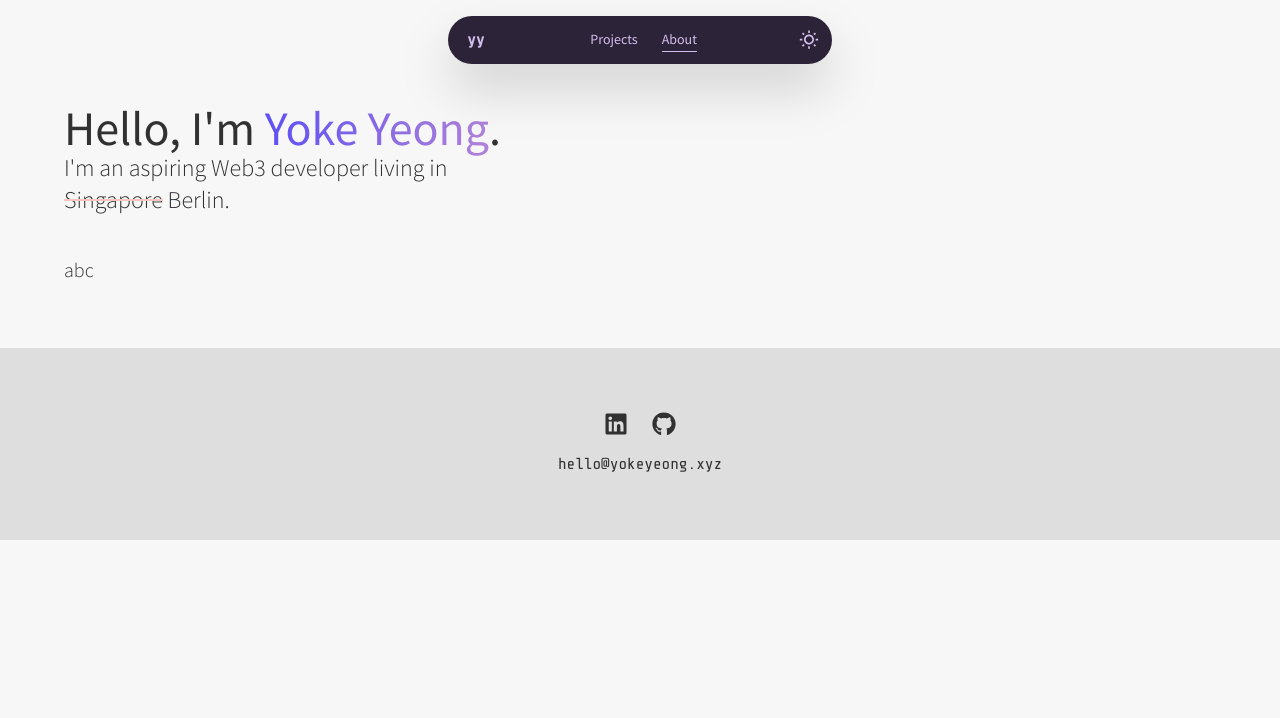
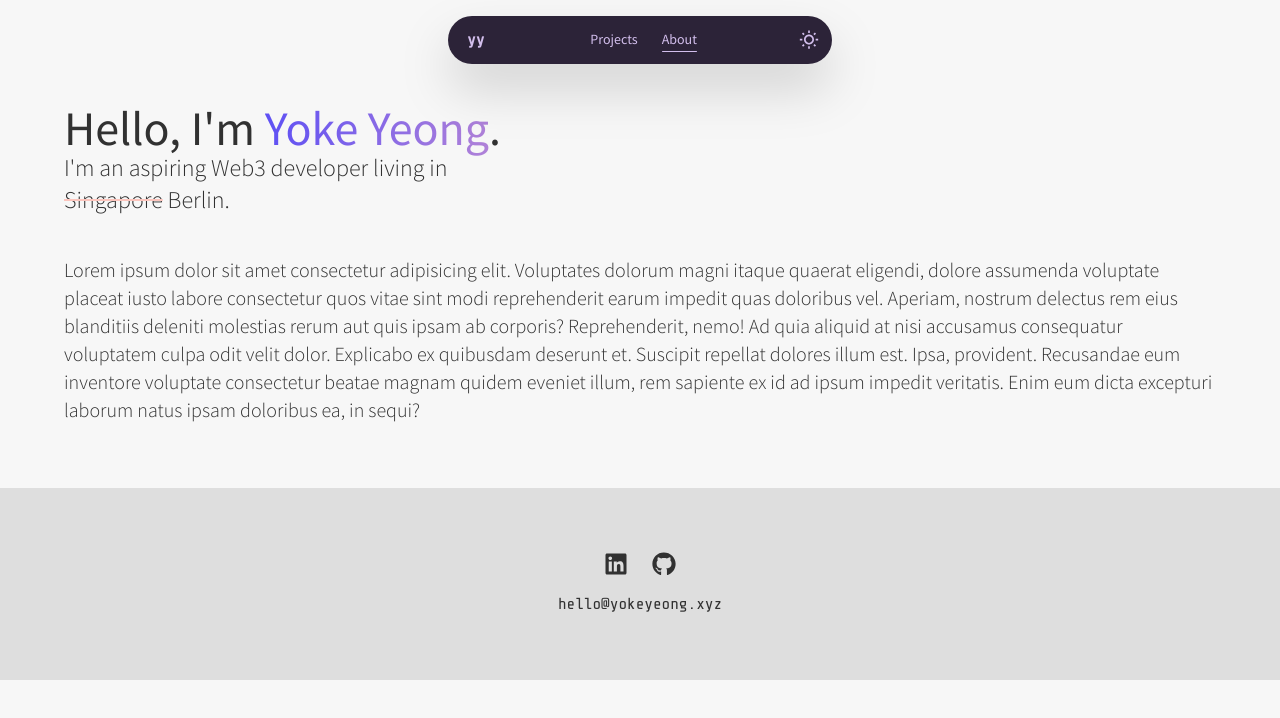
Before and after one commit to 0xGuvnor/yokeyeong_xyz, a Next.js app: page /about in a window 1280 px wide. Shown: the top 718 px of the page. Built offline with nearby package versions, Linux system fonts and the light colour scheme.

Commit message:
Update about.tsx

```diff
--- a/pages/about.tsx
+++ b/pages/about.tsx
@@ -17,7 +17,19 @@ const About = () => {
           Berlin.
         </h3>
 
-        <p className="mt-10 font-light sm:text-xl">abc</p>
+        <p className="mt-10 font-light sm:text-xl">
+          Lorem ipsum dolor sit amet consectetur adipisicing elit. Voluptates
+          dolorum magni itaque quaerat eligendi, dolore assumenda voluptate
+          placeat iusto labore consectetur quos vitae sint modi reprehenderit
+          earum impedit quas doloribus vel. Aperiam, nostrum delectus rem eius
+          blanditiis deleniti molestias rerum aut quis ipsam ab corporis?
+          Reprehenderit, nemo! Ad quia aliquid at nisi accusamus consequatur
+          voluptatem culpa odit velit dolor. Explicabo ex quibusdam deserunt et.
+          Suscipit repellat dolores illum est. Ipsa, provident. Recusandae eum
+          inventore voluptate consectetur beatae magnam quidem eveniet illum,
+          rem sapiente ex id ad ipsum impedit veritatis. Enim eum dicta
+          excepturi laborum natus ipsam doloribus ea, in sequi?
+        </p>
       </div>
     </Layout>
   );
```
